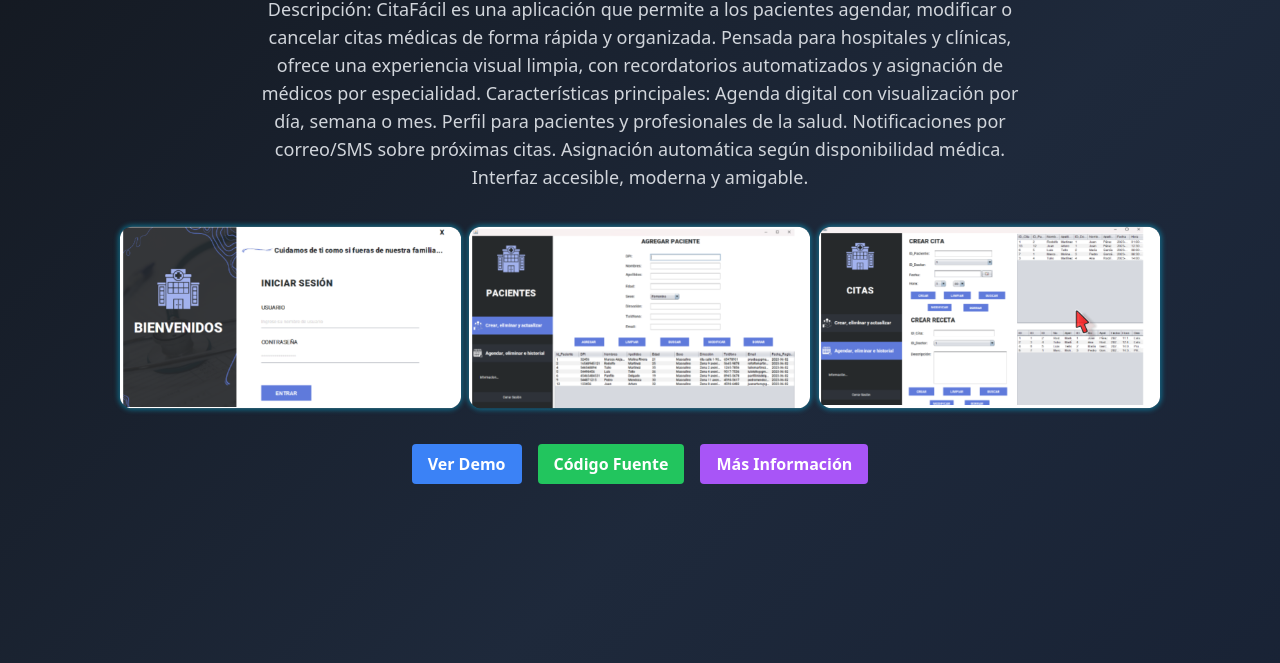
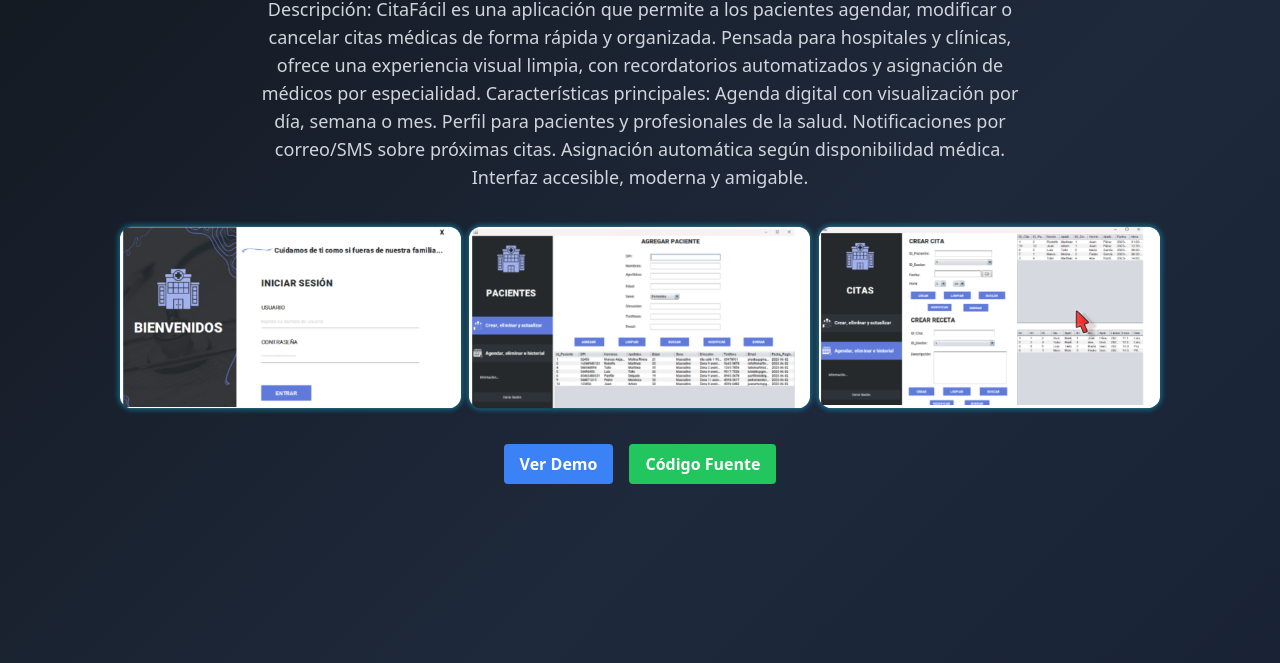
Before and after one commit to MarioCardenas21/Portafolio-Personal, a plain HTML site: page sistemaFarma.html in a window 1280 px wide. Shown: the part 137-800 px from the top of the page. Drawn offline with nearby package versions, Linux system fonts and the light colour scheme.

Commit message:
Update sistemaFarma.html

```diff
--- a/sistemaFarma.html
+++ b/sistemaFarma.html
@@ -67,7 +67,6 @@ Características principales:
     <div class="flex flex-wrap justify-center gap-4" data-aos="fade-up" data-aos-delay="300">
       <a href="https://drive.google.com/file/d/1QYj_32gOZiSSyMPYPf4LMtgs6z1dzsjR/view" target="_blank" class="bg-blue-500 hover:bg-blue-600 text-white font-semibold py-2 px-4 rounded transition duration-300">Ver Demo</a>
       <a href="https://github.com/marcosmolina7/ProyectoProgramacion" target="_blank" class="bg-green-500 hover:bg-green-600 text-white font-semibold py-2 px-4 rounded transition duration-300">Código Fuente</a>
-      <a href="#" class="bg-purple-500 hover:bg-purple-600 text-white font-semibold py-2 px-4 rounded transition duration-300">Más Información</a>
     </div>
   </main>
 
```
